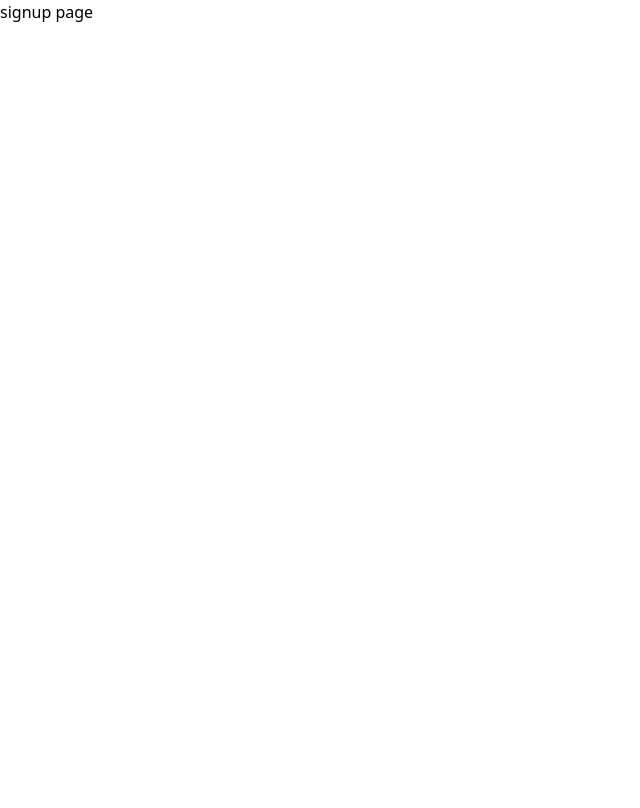
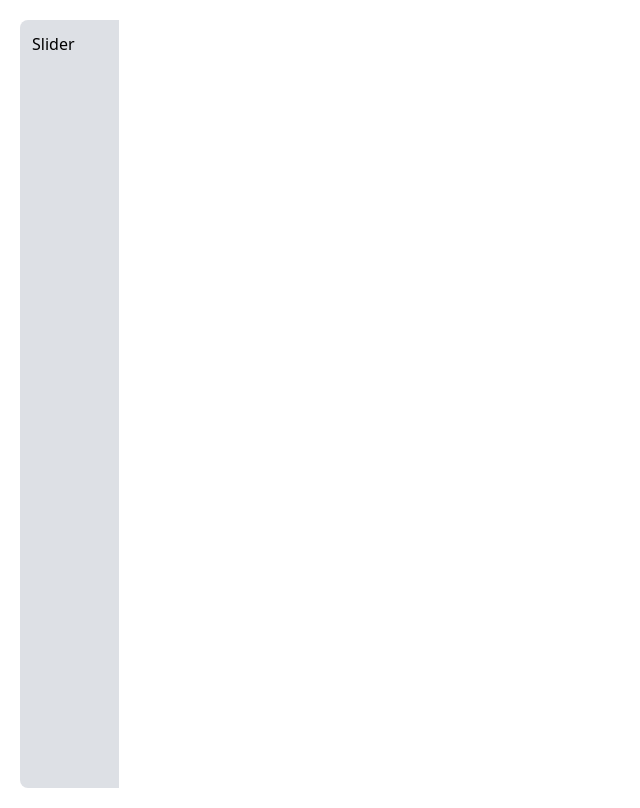
Before and after one commit to Subroto112001/Kotha, a React (Vite) app: page / in a window 1280 px wide. Shown: the whole page, without its empty margins (0-640 px from the left). Built offline with nearby package versions, Linux system fonts and the light colour scheme.

Commit message:
update slidepart

```diff
--- a/src/Authentication/Login.jsx
+++ b/src/Authentication/Login.jsx
@@ -11,6 +11,7 @@ import {
   GoogleAuthProvider,
 } from "firebase/auth";
 import { getDatabase, push, ref, set } from "firebase/database";
+import Button from "../Component/Button";
 const Login = () => {
   const auth = getAuth();
   const db = getDatabase();
@@ -150,12 +151,7 @@ const Login = () => {
         {/* password section */}
         {/* login button section */}
         <div className="flex w-full">
-          <button
-            onClick={handleLogin}
-            className="w-full py-3 bg-buttonblue text-white rounded cursor-pointer text-[16px] font-normal"
-          >
-            Log In
-          </button>
+          <Button HandleClik={handleLogin} Vlaue={"Login"} />
         </div>
         {/* login button section */}
 
--- a/src/Authentication/SignUp.jsx
+++ b/src/Authentication/SignUp.jsx
@@ -12,6 +12,7 @@ import {
 } from "firebase/auth";
 import { getDatabase, push, ref, set } from "firebase/database";
 import { AiOutlineMail } from "react-icons/ai";
+import Button from "../Component/Button";
 
 const Login = () => {
   const { theme, toggleTheme } = useContext(Themecontext);
@@ -205,12 +206,8 @@ const Login = () => {
         {/* password section */}
         {/* login button section */}
         <div className="flex w-full">
-          <button
-            className="w-full py-3 bg-buttonblue text-white rounded cursor-pointer text-[16px] font-normal"
-            onClick={handleSignup}
-          >
-            Sign Up
-          </button>
+
+          <Button HandleClik={handleSignup} Vlaue={"Sign Up"} />
         </div>
         {/* login button section */}
         <h3 className="text-[16px] text-textgray">
--- /dev/null
+++ b/src/CommonComponent/Slider.jsx
@@ -0,0 +1,9 @@
+import React from 'react'
+
+const Slider = () => {
+  return (
+    <div className='bg-themebackgroundcolor h-[96vh] rounded-l-lg p-3'>Slider</div>
+  )
+}
+
+export default Slider
--- /dev/null
+++ b/src/Component/Button.jsx
@@ -0,0 +1,14 @@
+import React from 'react'
+
+const Button = ({ HandleClik, Vlaue }) => {
+  return (
+    <button
+      onClick={HandleClik}
+      className="w-full py-3 bg-buttonblue text-white rounded cursor-pointer text-[16px] font-normal"
+    >
+      {Vlaue}
+    </button>
+  );
+};
+
+export default Button
--- a/src/Eliment/Home.jsx
+++ b/src/Eliment/Home.jsx
@@ -1,10 +1,13 @@
 import React from 'react'
 import { NavLink } from 'react-router-dom'
+import Slider from '../CommonComponent/Slider';
 
 const Home = () => {
   return (
-    <div>
-      <NavLink to={"/signup"}>signup page</NavLink>
+    <div className='container'>
+      <div className='w-[8%]'>
+        <Slider />
+      </div>
     </div>
   );
 }
--- a/src/index.css
+++ b/src/index.css
@@ -7,6 +7,7 @@
     --textminigraycolor: #A3B3C6;
     --buttonbluecolor : #6159CB;
     --inputOutlinecolor : #7269EF;
+    --backgroundcolor : #dde0e5;
 
 }
 .day{
@@ -23,5 +24,6 @@
     --color-textminigray: var(--textminigraycolor);
     --color-buttonblue: var(--buttonbluecolor);
     --color-inputoutline: var(--inputOutlinecolor);
-    --color-backgroundcolor: var(--bgcolor)
+    --color-backgroundcolor: var(--bgcolor);
+    --color-themebackgroundcolor: var(--backgroundcolor);
 }
```
